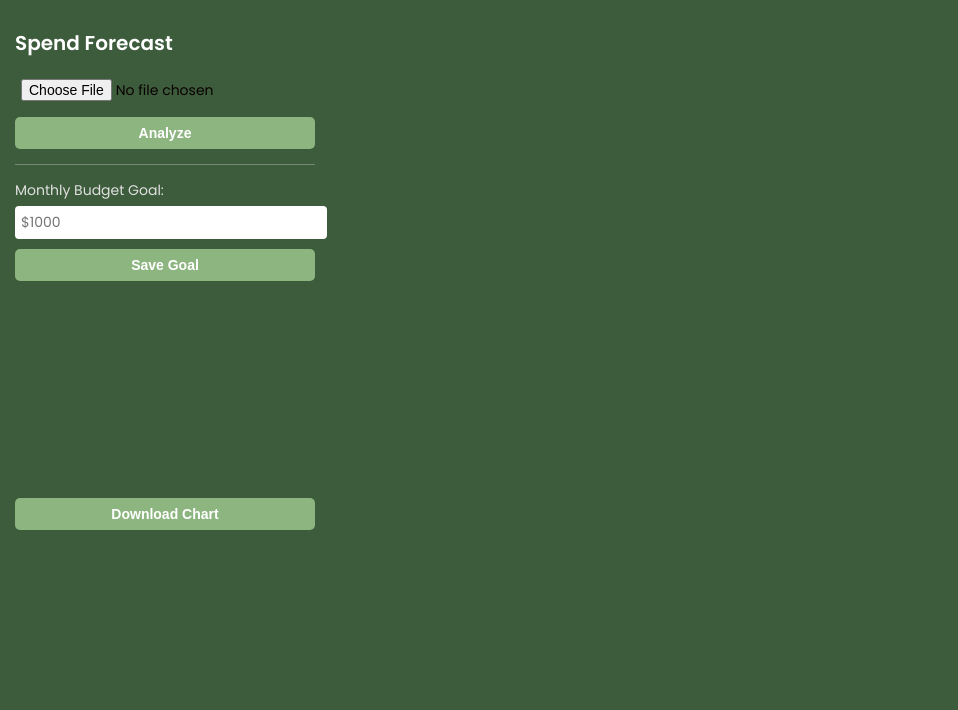
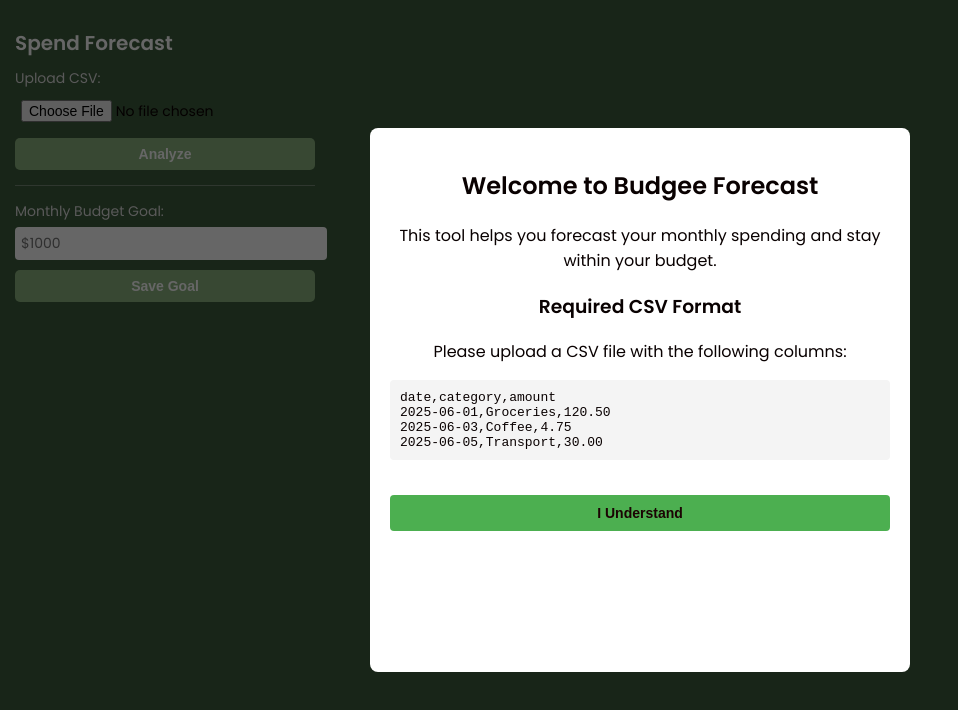
Before and after one commit to ArjunD59/budgee, a plain HTML site: page popup.html in a window 1280 px wide. Shown: the whole page, without its empty margins (0-958 px from the left). Drawn offline with nearby package versions, Linux system fonts and the light colour scheme.

Commit message:
Implement welcome modal for user guidance
Added a welcome modal with instructions for CSV upload and budget goal input.

```diff
--- a/popup.html
+++ b/popup.html
@@ -1,28 +1,65 @@
 <!DOCTYPE html>
 <html>
-
 <head>
   <title>Budgee Forecast</title>
   <link rel="stylesheet" href="styles.css">
 </head>
-<script src="https://cdn.jsdelivr.net/npm/chart.js"></script>
+<body>
+  <!-- Modal Overlay -->
+  <div id="welcomeModal" class="modal">
+    <div class="modal-content">
+      <h2>Welcome to Budgee Forecast</h2>
+      <p>This tool helps you forecast your monthly spending and stay within your budget.</p>
 
-<body>
+      <h3>Required CSV Format</h3>
+      <p>Please upload a CSV file with the following columns:</p>
+      <div style="background:#f4f4f4; padding:10px; border-radius:4px; text-align:left; font-family:monospace;">
+        date,category,amount<br>
+        2025-06-01,Groceries,120.50<br>
+        2025-06-03,Coffee,4.75<br>
+        2025-06-05,Transport,30.00
+      </div>
+
+      <br>
+      <button id="closeModal">I Understand</button>
+    </div>
+  </div>
+
+  <!-- Main Popup UI -->
   <h1>Spend Forecast</h1>
-  <input type="file" id="fileInput" />
+
+  <label for="fileInput">Upload CSV:</label>
+  <input type="file" id="fileInput" accept=".csv">
+
   <button id="analyzeBtn">Analyze</button>
+
   <div id="results"></div>
 
   <hr>
+
   <label for="goalInput">Monthly Budget Goal:</label>
   <input type="number" id="goalInput" placeholder="$1000">
+
   <button id="saveGoal">Save Goal</button>
 
+  <!-- Main popup logic -->
   <script src="popup.js"></script>
-  <canvas id="categoryChart" width="300" height="200"></canvas>
-  <button id="downloadChart">Download Chart</button>
 
+  <!-- Modal behavior -->
+  <script>
+    document.addEventListener("DOMContentLoaded", () => {
+      const modal = document.getElementById("welcomeModal");
+      const closeBtn = document.getElementById("closeModal");
 
+      if (modal && closeBtn) {
+        // Show modal when popup opens
+        modal.style.display = "flex";
+
+        closeBtn.addEventListener("click", () => {
+          modal.style.display = "none";
+        });
+      }
+    });
+  </script>
 </body>
-
 </html>
```
